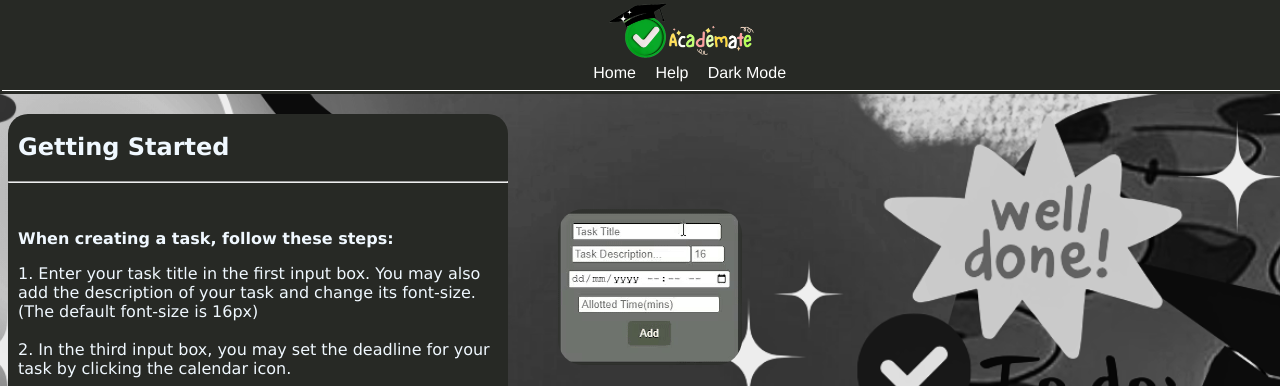
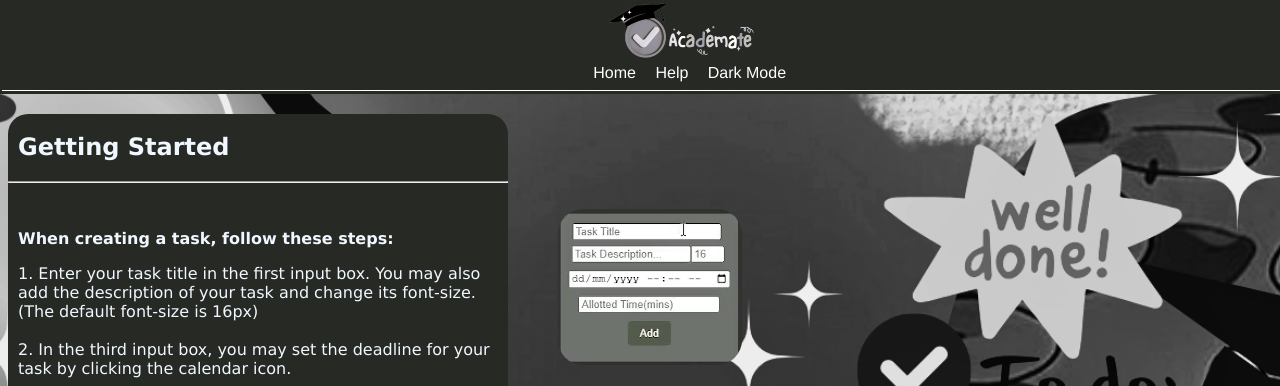
Before and after one commit to pncacademate/pncacademate.github.io, a plain HTML site: page Help_.html in a window 1280 px wide. Shown: the top 386 px of the page. Drawn offline with Linux system fonts and the light colour scheme; grey boxes are pictures that could not be loaded.

Commit message:
new logo for dark

```diff
--- a/Help_.html
+++ b/Help_.html
@@ -83,7 +83,7 @@ margin-top: 115px;
 
 
     <div class="header">
-        <img src="logo1.png" class="logo">
+        <img src="logodark.png" class="logo">
         <nav>
           <a href="Home.html" class= "button";>Home</a>
           <a href="Help_.html">Help</a>
```
Also changed, not shown: Home_.html (+1 -1 lines), logodark.png (added).
